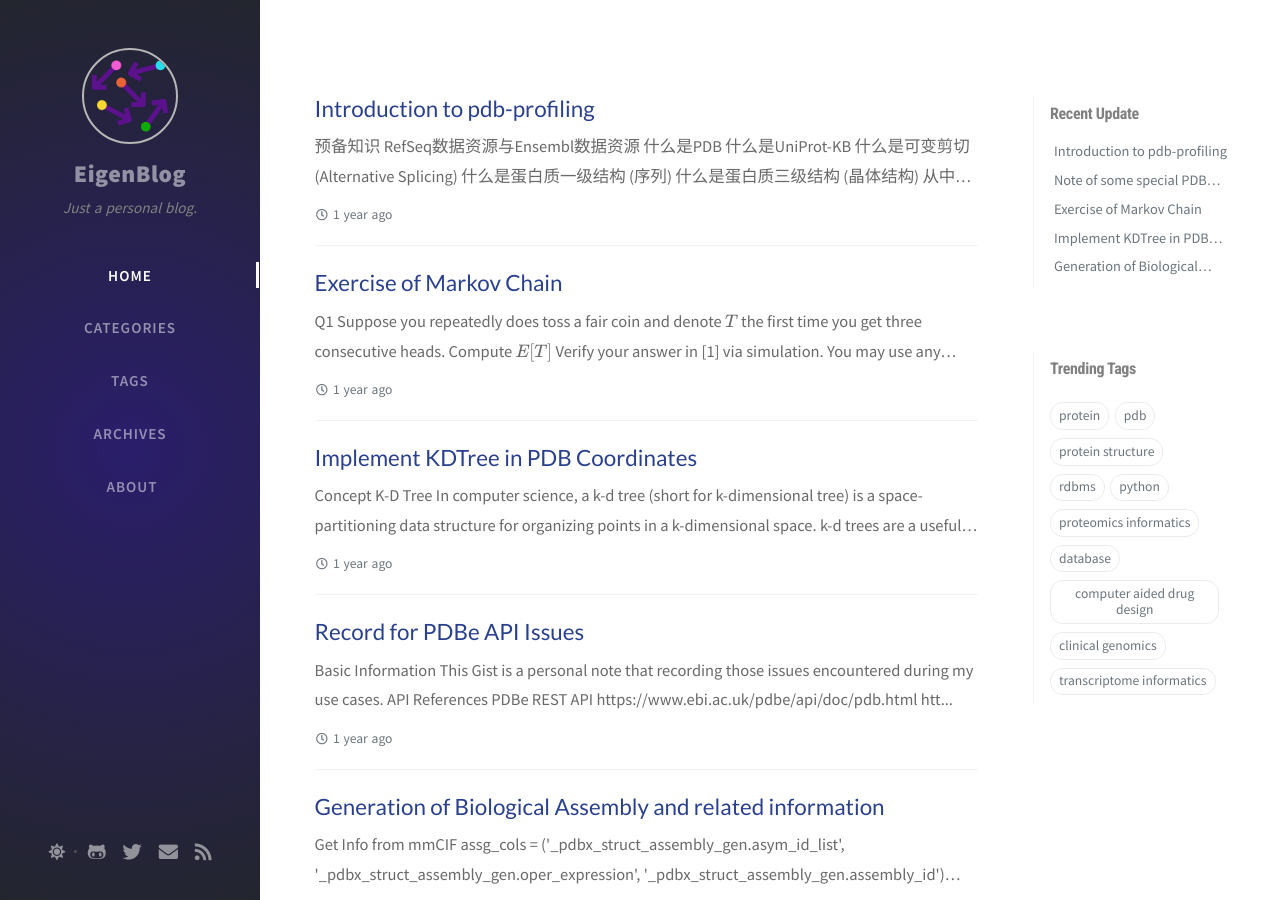
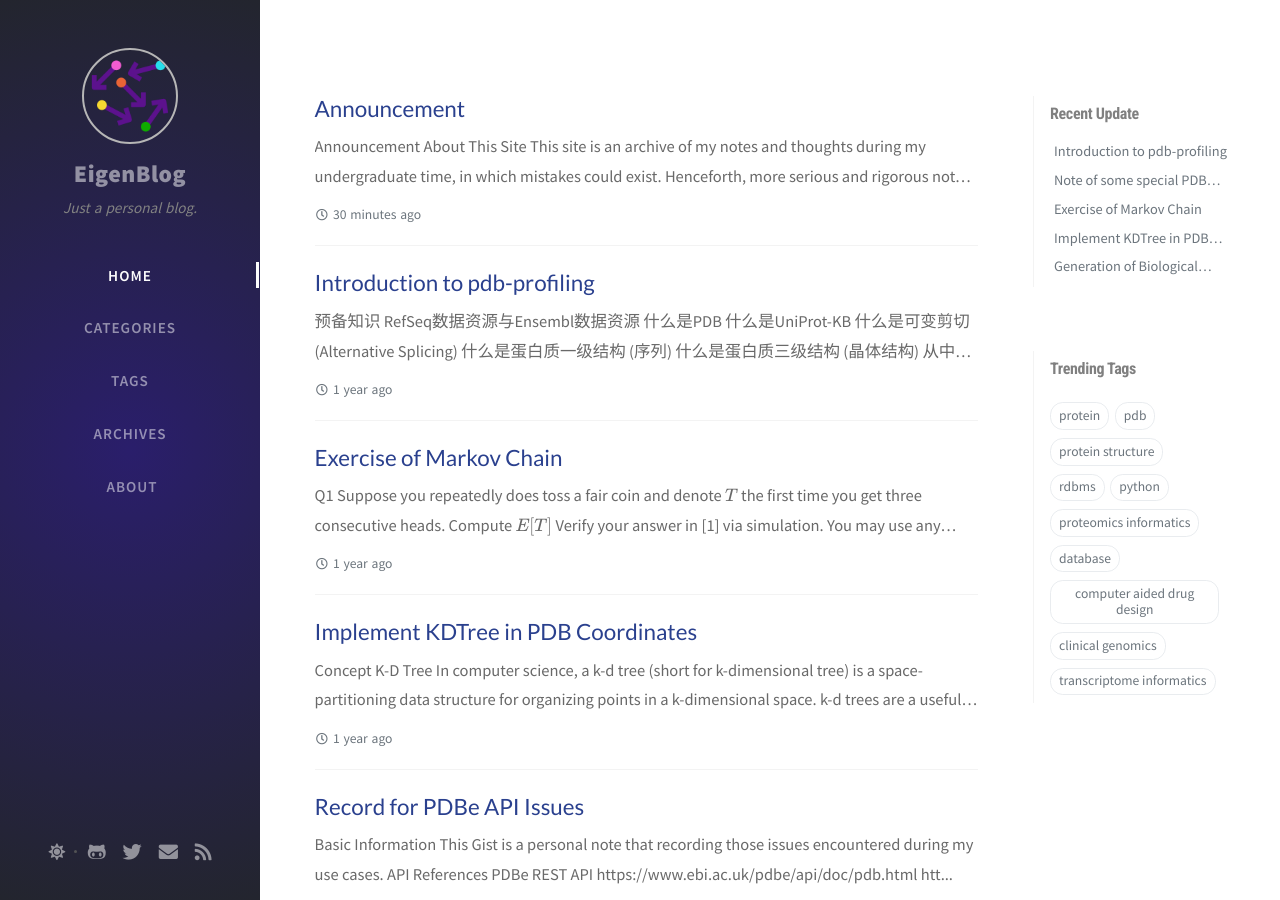
Before and after one commit to NatureGeorge/eigenblog, a Jekyll site: the page built from index.html, in a window 1280 px wide and 900 px high. Built offline with Jekyll 4.4.1, drawn with Linux system fonts in a browser that asks for light colours; nearby versions of some CDN libraries; formulas are drawn with MathJax 3; the list of posts is cut into pages by our own code; comment, search, counter and statistics services are not loaded; some of the changed text lies outside the part shown.

Commit message:
update 20220202

```diff
--- /dev/null
+++ b/_posts/2022-02-02-announcement.md
@@ -0,0 +1,12 @@
+---
+title: Announcement
+author: Zefeng Zhu
+date: 2022-02-02 13:54:47 +0800
+categories: [Notes, Research]
+tags: [announcement]
+---
+
+## Announcement About This Site
+
+This site is an archive of my notes and thoughts during my undergraduate time, in which mistakes could exist.
+Henceforth, more serious and rigorous notes will be released on the new site with actively updates: <https://naturegeorge.github.io/blog/>
```
Also changed, not shown: _posts/2020-02-29-REDO.md (+25 -0 lines).
